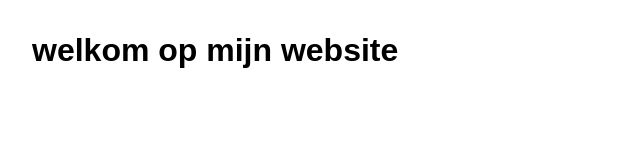
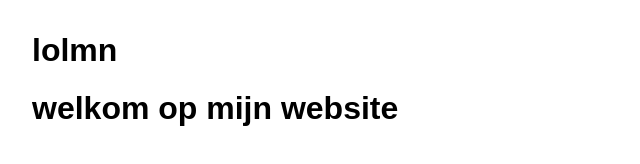
Before and after one commit to leonTrein008/project-informatica, a plain HTML site: page index.html in a window 1280 px wide. Shown: the whole page, without its empty margins (0-640 px from the left). Drawn offline with Linux system fonts and the light colour scheme.

Commit message:
WebLab Run 27-11-2026 13:59:32 (UTC+01:00)

```diff
--- a/index.html
+++ b/index.html
@@ -1,7 +1,7 @@
 <!doctype html>
 <html lang="nl">
 <body>
-<h1>
+<h1>lolmn
   <meta charset="UTF-">
   <meta name="viewport" content="width=device-width, initial-scale=1.0">
   <title>welkom op mijn website</title>
```
Also changed, not shown: 1 other file.
